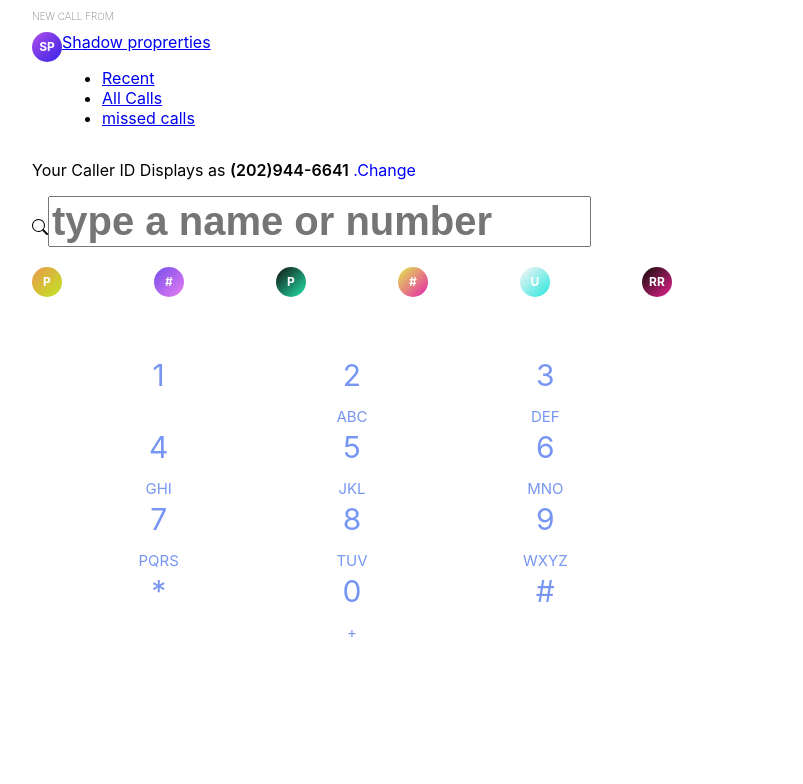
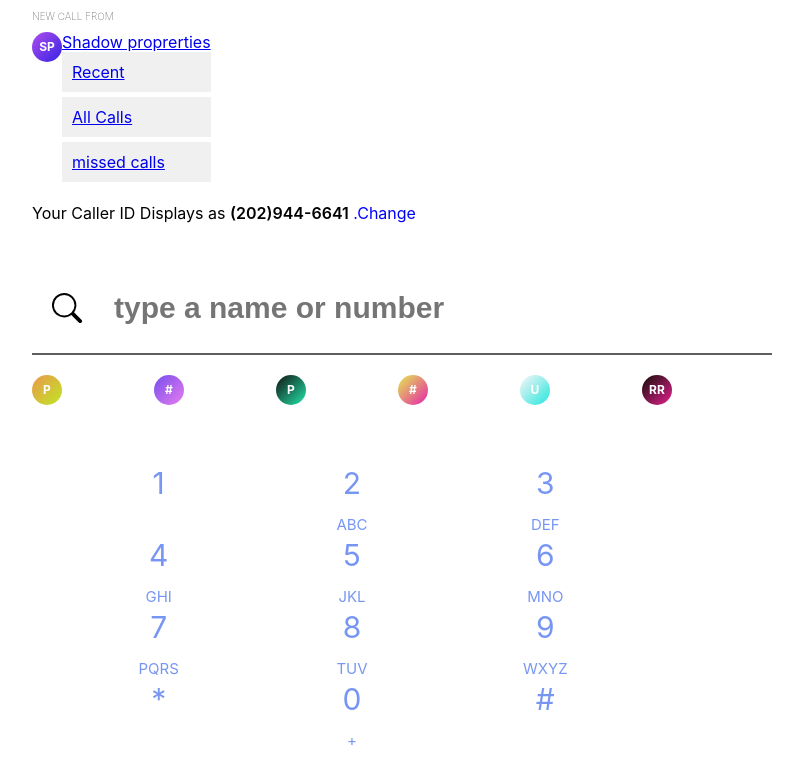
Before and after one commit to mukkera-anji/demo, a React (Create React App) app: page / in a window 1280 px wide. Shown: the top 784 px of the page, without its empty margins (288-1091 px from the left). Built offline with nearby package versions, Linux system fonts and the light colour scheme.

Commit message:
Update App.css

```diff
--- a/src/App.css
+++ b/src/App.css
@@ -32,18 +32,35 @@
   font-size: 10px;
 
 }
+
+.formargin{
+  margin-bottom: 40px;
+}
+
 input::-webkit-outer-spin-button,
 input::-webkit-inner-spin-button {
   -webkit-appearance: none;
   margin: 0;
 }
 .inputnum{
-
-  font-size: 40px;
+  font-size: 30px;
   font-weight:700
 }
-.input-case{
-  margin-top: 50px;
+.box{
+  width: 700px;
+  height: 50px;
+  background: white;
+  border-bottom:2px solid rgba(17, 17, 17, 0.673);
+  display: flex;
+  align-items: center;
+  padding: 20px;
+}
+.box > .inputnum{
+  flex: 1;
+  height: 40px;
+  border: none;
+  outline: none;
+  margin-left:30px;
 }
 
 .circles{
@@ -102,3 +119,104 @@ input::-webkit-inner-spin-button {
   font-size: 15px;
   line-height: 10px;
 }
+svg{
+  width: 30px;
+  height: 30px;
+}
+
+
+/* //Styling the Main component  */
+
+ .ComponentLinks{
+text-decoration: none;
+color: rgba(50, 47, 47, 0.855);
+margin-left: 50px;
+
+}
+ .active{
+color:black;
+border-bottom: 3px solid rgb(85, 85, 200);
+border-radius:1px;
+width: 100%;
+transition: 0.5 s;
+text-align: center;
+}
+
+/* styling the side bar componet*/
+
+.sidebar {
+width: 200px;       /* Adjust the width as needed */
+  height: 100vh;      /* Adjust the height as needed */
+  overflow-y: auto;
+}
+
+.sidebar-content {
+  padding: 10px;
+}
+
+ul {
+  list-style: none;
+  padding: 0;
+  margin: 0;
+}
+
+li {
+  padding: 10px;
+  background-color: #f0f0f0;
+  margin-bottom: 5px;
+}
+/* this chat gpt program*/
+
+.app {
+  display: flex;
+  flex-direction: column;
+  height: 100vh;
+}
+
+nav {
+  background-color: #f0f0f0;
+  padding: 10px;
+}
+
+nav ul {
+  display: flex;
+  list-style: none;
+  padding: 0;
+  margin: 0;
+}
+
+nav ul li {
+  margin-right: 10px;
+}
+
+.content {
+  display: flex;
+  flex: 1;
+}
+
+.sidebar {
+  width: 200px;
+  overflow-y: auto;
+  padding: 10px;
+}
+
+.sidebar-content {
+  padding: 10px;
+}
+
+ul {
+  list-style: none;
+  padding: 0;
+  margin: 0;
+}
+
+li {
+  padding: 10px;
+  background-color: #f0f0f0;
+  margin-bottom: 5px;
+}
+
+.main-section {
+  flex: 1;
+  padding: 10px;
+}
```
